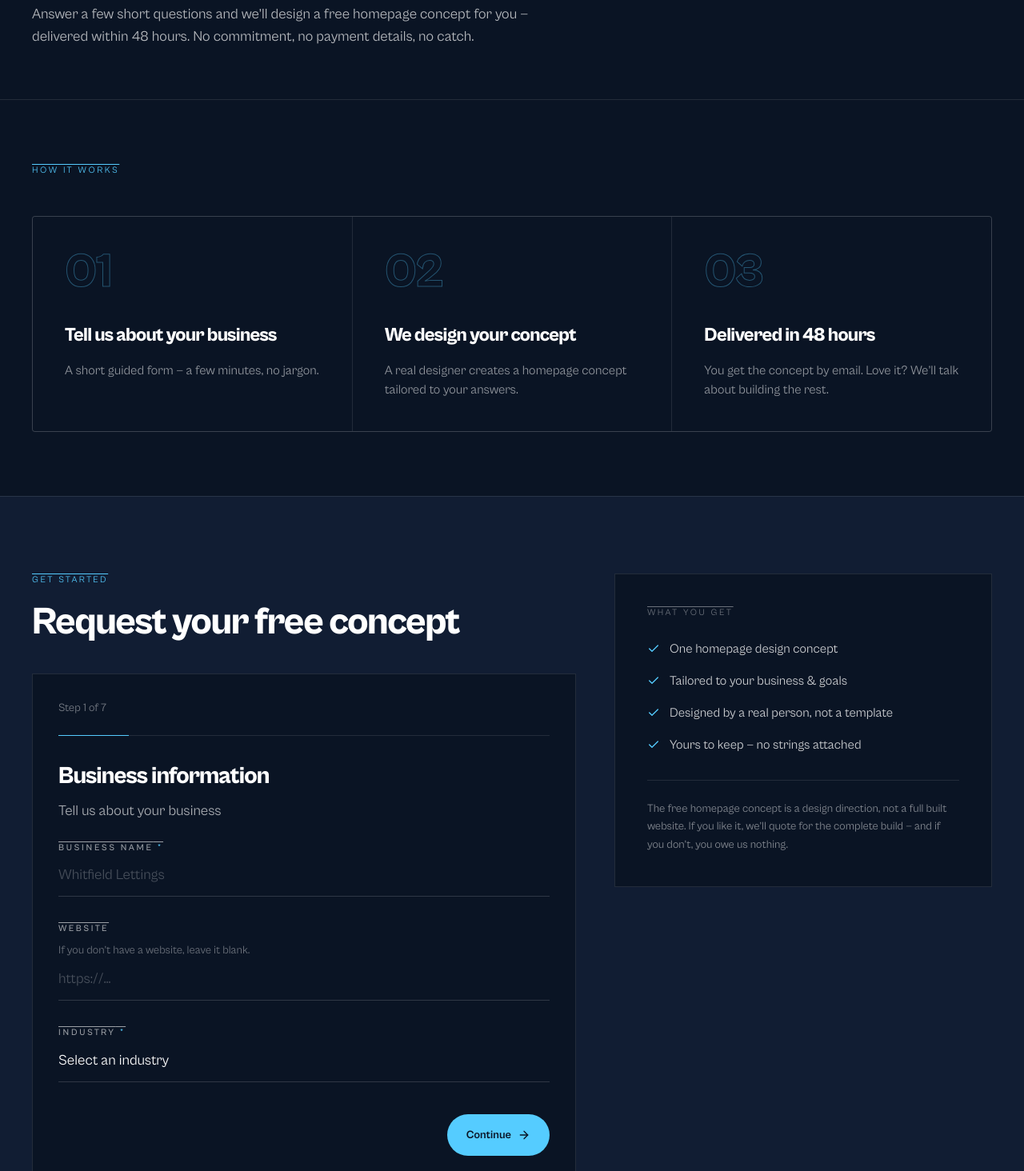
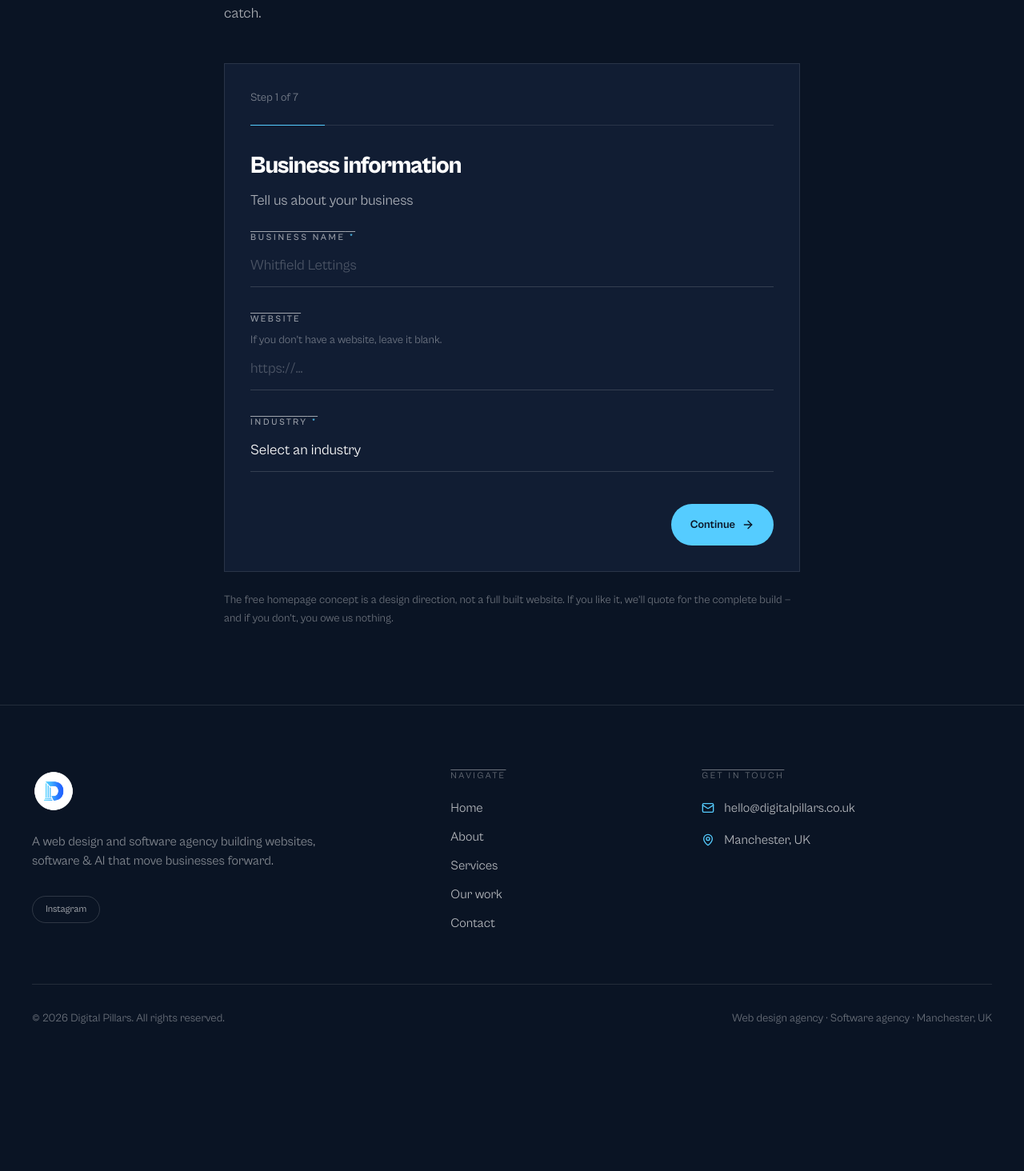
Before and after one commit to Sanwar01/digital-pillars-website, a Next.js app: page /free-homepage-design in a window 1280 px wide. Shown: the part 446-1910 px from the top of the page at 80% size. After the commit the page ends 1809 px from the top, so only its background shows below. Built offline with nearby package versions, Linux system fonts and the light colour scheme.

Commit message:
Refactor FreeHomepageDesign component to optimize layout and enhance readability. Adjust section widths, text sizes, and spacing for improved visual hierarchy. Streamline the design request form integration and update reveal animations for a smoother user experience.

```diff
--- a/app/free-homepage-design/page.tsx
+++ b/app/free-homepage-design/page.tsx
@@ -1,6 +1,5 @@
 'use client';
 
-import { Check } from 'lucide-react';
 import { KineticHeadline, Reveal } from '@/components/Reveal';
 import { DesignRequestForm } from '@/components/DesignRequestForm';
 import { useSeo } from '@/hooks/useSeo';
@@ -11,91 +10,28 @@ export default function FreeHomepageDesign() {
 
   return (
     <div data-testid="design-page">
-      {/* HERO */}
-      <section className="mx-auto max-w-[1400px] px-6 pb-12 pt-40 md:px-10 md:pb-16 md:pt-52">
+      <section className="mx-auto max-w-[800px] px-6 pb-24 pt-40 md:px-10 md:pt-52">
         <p className="overline text-brand-cyan">{design.hero.eyebrow}</p>
-        <h1 className="mt-6 max-w-5xl font-display text-[12vw] leading-[0.9] sm:text-[9vw] lg:text-[7vw]">
+        <h1 className="mt-6 font-display text-[11vw] leading-[0.9] sm:text-5xl lg:text-6xl">
           <KineticHeadline lines={[...design.hero.lines]} />
         </h1>
-        <Reveal delay={0.4}>
-          <p className="mt-10 max-w-2xl text-lg text-white/70">
+        <Reveal delay={0.3}>
+          <p className="mt-6 max-w-xl text-lg text-white/65">
             {design.hero.body}
           </p>
         </Reveal>
-      </section>
 
-      {/* HOW IT WORKS */}
-      <section data-testid="design-steps" className="border-t border-white/10">
-        <div className="mx-auto max-w-[1400px] px-6 py-16 md:px-10 md:py-20">
-          <Reveal className="mb-12">
-            <p className="overline text-brand-cyan">
-              {design.howItWorks.eyebrow}
-            </p>
-          </Reveal>
-          <div className="grid grid-cols-1 gap-px overflow-hidden rounded border border-white/10 bg-white/10 md:grid-cols-3">
-            {design.howItWorks.items.map((step, i) => (
-              <Reveal key={step.no} delay={i * 0.08}>
-                <div className="h-full bg-brand-navy p-8 md:p-10">
-                  <span className="font-display text-5xl text-stroke md:text-6xl">
-                    {step.no}
-                  </span>
-                  <h3 className="mt-8 font-display text-2xl">{step.title}</h3>
-                  <p className="mt-4 text-white/55">{step.body}</p>
-                </div>
-              </Reveal>
-            ))}
+        <Reveal delay={0.4} className="mt-12">
+          <div
+            data-testid="design-form-section"
+            className="border border-white/10 bg-brand-navy-light p-6 md:p-8"
+          >
+            <DesignRequestForm />
           </div>
-        </div>
-      </section>
-
-      {/* FORM + SCOPE */}
-      <section
-        data-testid="design-form-section"
-        className="border-t border-white/10 bg-brand-navy-light"
-      >
-        <div className="mx-auto max-w-[1400px] px-6 py-16 md:px-10 md:py-24">
-          <div className="grid grid-cols-1 gap-16 lg:grid-cols-12 lg:gap-12">
-            <div className="lg:col-span-7">
-              <Reveal className="mb-10">
-                <p className="overline text-brand-cyan">
-                  {design.formSection.eyebrow}
-                </p>
-                <h2 className="mt-5 font-display text-4xl leading-tight sm:text-5xl">
-                  {design.formSection.headline}
-                </h2>
-              </Reveal>
-              <Reveal delay={0.1}>
-                <div className="border border-white/10 bg-brand-navy p-6 md:p-8">
-                  <DesignRequestForm />
-                </div>
-              </Reveal>
-            </div>
-
-            <Reveal delay={0.15} className="lg:col-span-5">
-              <div className="lg:sticky lg:top-28">
-                <div className="border border-white/10 bg-brand-navy p-8 md:p-10">
-                  <p className="overline text-white/40">
-                    {design.scope.eyebrow}
-                  </p>
-                  <ul className="mt-6 space-y-4">
-                    {design.scope.included.map((item) => (
-                      <li
-                        key={item}
-                        className="flex items-start gap-3 text-white/80"
-                      >
-                        <Check className="mt-1 h-4 w-4 shrink-0 text-brand-cyan" />
-                        {item}
-                      </li>
-                    ))}
-                  </ul>
-                  <p className="mt-8 border-t border-white/10 pt-6 text-sm leading-relaxed text-white/50">
-                    {design.scope.note}
-                  </p>
-                </div>
-              </div>
-            </Reveal>
-          </div>
-        </div>
+          <p className="mt-6 text-sm leading-relaxed text-white/40">
+            {design.scope.note}
+          </p>
+        </Reveal>
       </section>
     </div>
   );
```
